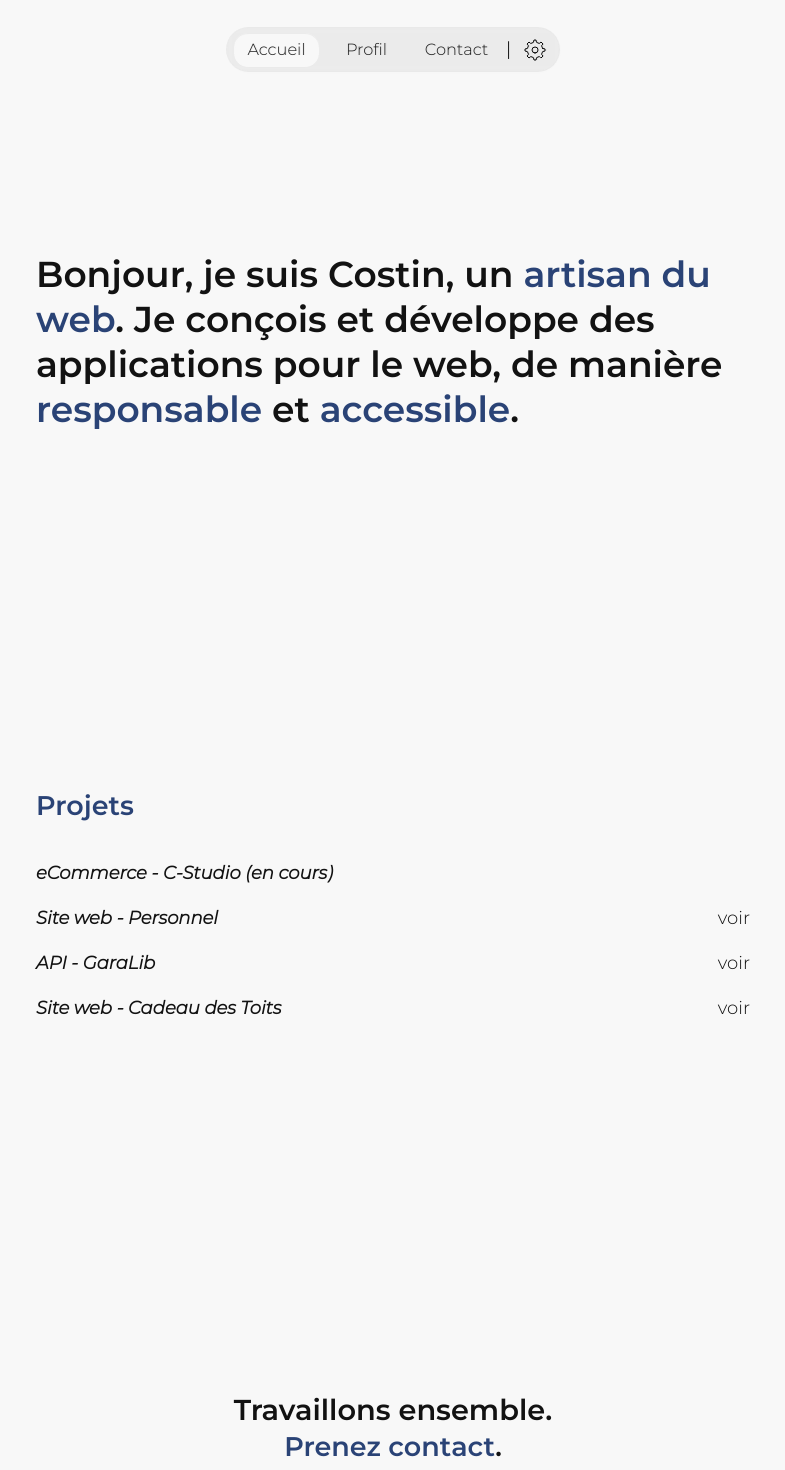
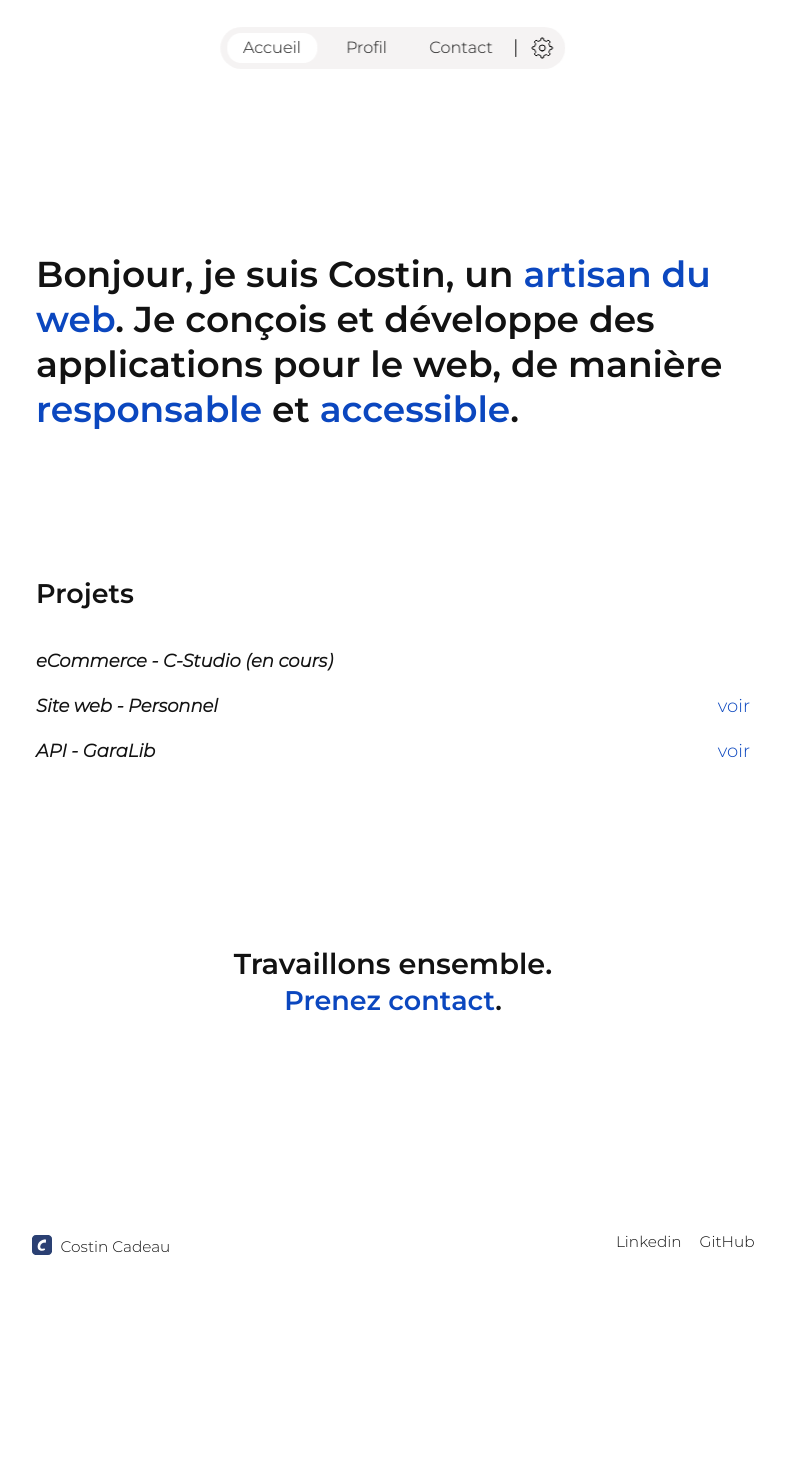
Before and after one commit to c-costin/personalwebsite, a SvelteKit app: page / in a window 1280 px wide. Shown: the top 1470 px of the page, without its empty margins (247-1032 px from the left). After the commit the page ends 1286 px from the top, so only its background shows below. Built offline with nearby package versions, Linux system fonts and the light colour scheme.

Commit message:
ref: refont UI colors and work on

```diff
--- a/src/lib/components/About.svelte
+++ b/src/lib/components/About.svelte
@@ -69,6 +69,7 @@
 		}
 		&__link {
 			font-family: $font-montserrat-semi-italic;
+			color: #0B47BF;
 			&:hover {
 				text-decoration: underline;
 			}
--- a/src/lib/components/Contact.svelte
+++ b/src/lib/components/Contact.svelte
@@ -1,7 +1,7 @@
 <section class="contact">
 	<h2 class="contact__title">Travaillons ensemble.</h2>
 	<a href="mailto:c%6f&#110;ta&#99;&#116;&#64;&#99;&#111;&#115;&#116;&#105;&#110;c&#97;d%65a&#117;%2e%66%72">
-		<h3 class="contact__subtitle"><span class="text-mark">Prenez contact</span>.</h3>
+		<h3 class="contact__subtitle"><span class="contact__mark">Prenez contact</span>.</h3>
 	</a>
 </section>
 
@@ -10,8 +10,7 @@
 	@import '../styles/variables';
 
 	.contact {
-		margin-block: 3rem;
-		min-height: 70vh;
+		margin-block: 10rem;
 		display: flex;
 		flex-direction: column;
 		justify-content: center;
@@ -23,5 +22,11 @@
 		&__subtitle {
 			font-size: 1.5rem;
 		}
+		&__mark {
+			color: #0B47BF;
+			&:hover {
+				text-decoration: underline;
+			}
+		}
 	}
 </style>
--- a/src/lib/components/Hero.svelte
+++ b/src/lib/components/Hero.svelte
@@ -1,8 +1,8 @@
 <header class="hero">
 	<h1 class="hero__title">
-		Bonjour, je suis Costin, un <span class="text-mark">artisan du web</span>. Je conçois et
-		développe des applications pour le web, de manière <span class="text-mark">responsable</span> et
-		<span class="text-mark">accessible</span>.
+		Bonjour, je suis Costin, un <span class="hero__mark">artisan du web</span>. Je conçois et
+		développe des applications pour le web, de manière <span class="hero__mark">responsable</span> et
+		<span class="hero__mark">accessible</span>.
 	</h1>
 </header>
 
@@ -13,9 +13,12 @@
 	.hero {
 		margin-top: 14rem;
 		padding-inline: 1.5rem;
-		min-height: 40vh;
+		// min-height: 40vh;
 		&__title {
 			font-family: $font-montserrat-semi;
 		}
+		&__mark {
+			color: #0B47BF;
+		}
 	}
 </style>
--- a/src/lib/components/Navbar.svelte
+++ b/src/lib/components/Navbar.svelte
@@ -68,15 +68,14 @@
 		gap: 0.25rem;
 		align-items: center;
 		border-radius: 24px;
-		box-shadow: $shadow-primary;
-		background: $color-neutral-third-transparent;
-		backdrop-filter: blur(3.8px);
-		-webkit-backdrop-filter: blur(3.8px);
-		border: 1px solid rgba(226, 226, 226, 0.24);
+		background-color: rgba(232, 229, 228, 0.45);
+		backdrop-filter: blur(16px);
+		-webkit-backdrop-filter: blur(16px);
+
 		transform: translateX(-50%);
 		&__link {
-			padding-block: 0.25rem;
-			width: 4.75rem;
+			padding-block: 0.15rem;
+			width: 5rem;
 			display: flex;
 			justify-content: center;
 			align-items: center;
@@ -96,8 +95,7 @@
 			background: none;
 		}
 		&__link-is-active {
-			box-shadow: $shadow-secondary;
-			background: $color-neutral-primary;
+			background: #fff;
 		}
 	}
 </style>
--- a/src/lib/components/Project.svelte
+++ b/src/lib/components/Project.svelte
@@ -7,16 +7,26 @@
 		</li>
 		<li class="project__item">
 			<h3 class="project__name">Site web - Personnel</h3>
-			<a href="https://github.com/c-costin/project-personal-website" target="_blank" rel="noopener noreferrer" class="project__link">voir</a>
+			<a
+				href="https://github.com/c-costin/project-personal-website"
+				target="_blank"
+				rel="noopener noreferrer"
+				class="project__link">voir</a
+			>
 		</li>
 		<li class="project__item">
 			<h3 class="project__name">API - GaraLib</h3>
-			<a href="https://dwwm.back.costincadeau.fr/api/doc" target="_blank" rel="noopener noreferrer" class="project__link">voir</a>
+			<a
+				href="https://dwwm.back.costincadeau.fr/api/doc"
+				target="_blank"
+				rel="noopener noreferrer"
+				class="project__link">voir</a
+			>
 		</li>
-		<li class="project__item">
+		<!-- <li class="project__item">
 			<h3 class="project__name">Site web - Cadeau des Toits</h3>
 			<a href="https://www.cadeaudestoits.fr/" target="_blank" rel="noopener noreferrer" class="project__link">voir</a>
-		</li>
+		</li> -->
 	</ul>
 </section>
 
@@ -33,7 +43,6 @@
 		gap: 2rem;
 		&__title {
 			font-family: $font-montserrat-semi;
-			color: $color-primary;
 		}
 		&__list {
 			display: flex;
@@ -45,18 +54,28 @@
 			display: flex;
 			justify-content: space-between;
 			&:hover {
+				color: #0b47bf;
 				text-decoration: underline;
 			}
 		}
 		&__name {
-      font-size: 1rem;
+			font-size: 1rem;
 			font-family: $font-montserrat-italic;
+		}
+		&__link {
+			color: #0b47bf;
+		}
+	}
+
+	@media screen and (min-width: 640px) {
+		.project {
+			margin-block: 8rem;
 		}
 	}
 
 	@media (prefers-color-scheme: dark) {
-		.project__title {
-			color: $color-secondary;
-		}
+		// .project__title {
+		// 	color: $color-secondary;
+		// }
 	}
 </style>
--- a/src/lib/components/Settings.svelte
+++ b/src/lib/components/Settings.svelte
@@ -68,16 +68,14 @@
 		top: 5rem;
 		left: 50%;
 		padding: 1rem;
-		width: 256px;
+		width: 296px;
 		height: fit-content;
 		display: flex;
 		flex-direction: column;
 		border-radius: 0.5rem;
-		background: $color-neutral-third-transparent;
-		box-shadow: rgba(99, 99, 99, 0.2) 0px 2px 8px 0px;
-		backdrop-filter: blur(3.8px);
-		-webkit-backdrop-filter: blur(3.8px);
-		border: 1px solid rgba(226, 226, 226, 0.24);
+		background-color: rgba(232, 229, 228, 0.45);
+		backdrop-filter: blur(16px);
+		-webkit-backdrop-filter: blur(16px);
 		transform: translateX(-50%);
 		&__title {
 			padding-inline: 0.5rem;
@@ -126,13 +124,14 @@
 			background: $color-neutral-secondary;
 		}
 		&__btnTheme {
+			padding-block: 0.25rem;
 			width: 50%;
-			font-family: $font-montserrat-italic;
+			font-family: $font-montserrat;
 			border-radius: 0.5rem;
 			background: none;
 			&-is-active {
-				box-shadow: $shadow-secondary;
-				background: $color-neutral-primary-transparent;
+				color: $color-neutral-primary;
+				background: #466FC2;
 			}
 		}
 		&__reset {
@@ -141,7 +140,7 @@
 			padding-block: 0.35rem;
 			border-radius: 0.75rem;
 			font-family: $font-montserrat-semi;
-			background: $color-primary;
+			background: #fff;
 		}
 	}
 	@media screen and (min-width: 596px) {
@@ -156,21 +155,6 @@
 	}
 
 	@media (prefers-color-scheme: dark) {
-		.setting {
-			background: $color-neutral-fourth-transparent;
-			&__separator {
-				background: $color-neutral-primary;
-			}
-			&__btnTheme {
-				&-is-active {
-					box-shadow: $shadow-secondary;
-					background: $color-neutral-fourth-transparent;
-				}
-			}
-			&__reset {
-				color: $color-neutral-secondary;
-				background: $color-secondary;
-			}
-		}
+
 	}
 </style>
--- a/src/lib/styles/app.scss
+++ b/src/lib/styles/app.scss
@@ -16,7 +16,7 @@ body {
   justify-content: space-between;
   font-family: $font-montserrat;
   color: $color-neutral-secondary;
-  background: $color-neutral-primary;
+  background: #fff;
   overflow-y: scroll;
   scroll-behavior: smooth;
 }
@@ -25,10 +25,6 @@ body {
   margin-inline: auto;
   width: 100%;
   max-width: 768px;
-}
-
-.text-mark {
-  color: $color-primary;
 }
 
 @media screen and (min-width: 380px) {
@@ -44,11 +40,11 @@ body {
 }
 
 @media (prefers-color-scheme: dark) {
-	body {
-    color: $color-neutral-primary;
-    background: $color-neutral-secondary;
-	}
-  .text-mark {
-    color: $color-secondary;
-  }
+	// body {
+  //   color: $color-neutral-primary;
+  //   background: $color-neutral-secondary;
+	// }
+  // .text-mark {
+  //   color: $color-secondary;
+  // }
 }
--- a/src/routes/+layout.svelte
+++ b/src/routes/+layout.svelte
@@ -83,8 +83,8 @@
 	}
 
 	@media (prefers-color-scheme: dark) {
-		.loader {
-			background: $color-neutral-secondary;
-		}
+		// .loader {
+		// 	background: $color-neutral-secondary;
+		// }
 	}
 </style>
--- a/src/routes/contact/+page.svelte
+++ b/src/routes/contact/+page.svelte
@@ -2,7 +2,6 @@
 	// Import components
 	import Navbar from '$lib/components/Navbar.svelte';
 	import Settings from '$lib/components/Settings.svelte';
-	import Contact from '$lib/components/Contact.svelte';
 	import Footer from '$lib/components/Footer.svelte';
 
 	// Declare variable
@@ -25,8 +24,41 @@
 
 <div class="container">
 	<main class="main">
-		<Contact />
+		<section class="contact">
+			<h2 class="contact__title">Travaillons ensemble.</h2>
+			<a href="mailto:c%6f&#110;ta&#99;&#116;&#64;&#99;&#111;&#115;&#116;&#105;&#110;c&#97;d%65a&#117;%2e%66%72">
+				<h3 class="contact__subtitle"><span class="contact__mark">Prenez contact</span>.</h3>
+			</a>
+		</section>
 	</main>
 
 	<Footer />
 </div>
+
+
+<style lang="scss">
+	@import 'src/lib/font/fonts.css';
+	@import 'src/lib/styles/variables';
+
+	.contact {
+		// margin-block: 10rem;
+		height: 90dvh;
+		display: flex;
+		flex-direction: column;
+		justify-content: center;
+		align-items: center;
+		font-family: $font-montserrat-semi;
+		&__title {
+			font-size: 1.6rem;
+		}
+		&__subtitle {
+			font-size: 1.5rem;
+		}
+		&__mark {
+			color: #0B47BF;
+			&:hover {
+				text-decoration: underline;
+			}
+		}
+	}
+</style>
```
Also changed, not shown: src/lib/components/Experience.svelte (+3 -4 lines), src/lib/components/Study.svelte (+3 -4 lines).
